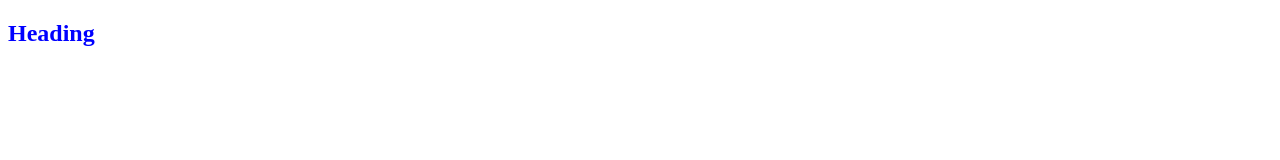
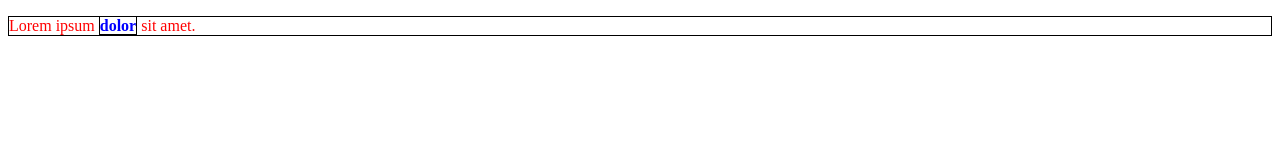
Before and after one commit to juheedhone/learning-HTML, a plain HTML site: page index.html in a window 1280 px wide. Drawn offline with Linux system fonts and the light colour scheme.

Commit message:
inheritance

```diff
--- a/css/style.css
+++ b/css/style.css
@@ -1,7 +1,9 @@
-h1 {
+p {
   color: red;
+  border: 1px solid black;
 }
 
-.highlight {
+strong {
   color: blue;
+  border: inherit;
 }
--- a/index.html
+++ b/index.html
@@ -7,8 +7,6 @@
     <link rel="stylesheet" href="css/style.css" />
   </head>
   <body>
-    <article>
-      <h1 class="highlight">Heading</h1>
-    </article>
+    <p>Lorem ipsum <strong>dolor</strong> sit amet.</p>
   </body>
 </html>
```
